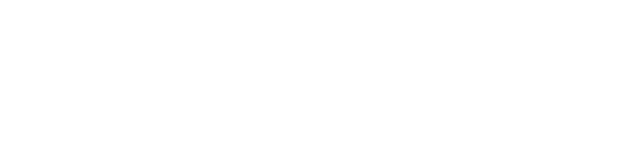
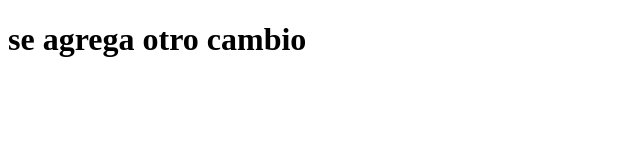
Before and after one commit to rick571z/pruebaGit12, a plain HTML site: page index.htm in a window 1280 px wide. Shown: the whole page, without its empty margins (0-640 px from the left). Drawn offline with Linux system fonts and the light colour scheme.

Commit message:
cambio en index con un h1

```diff
--- a/index.htm
+++ b/index.htm
@@ -6,6 +6,6 @@
     <title>Document of prueba</title>
 </head>
 <body>
-
+    <h1>se agrega otro cambio</h1>
 </body>
 </html>
```
